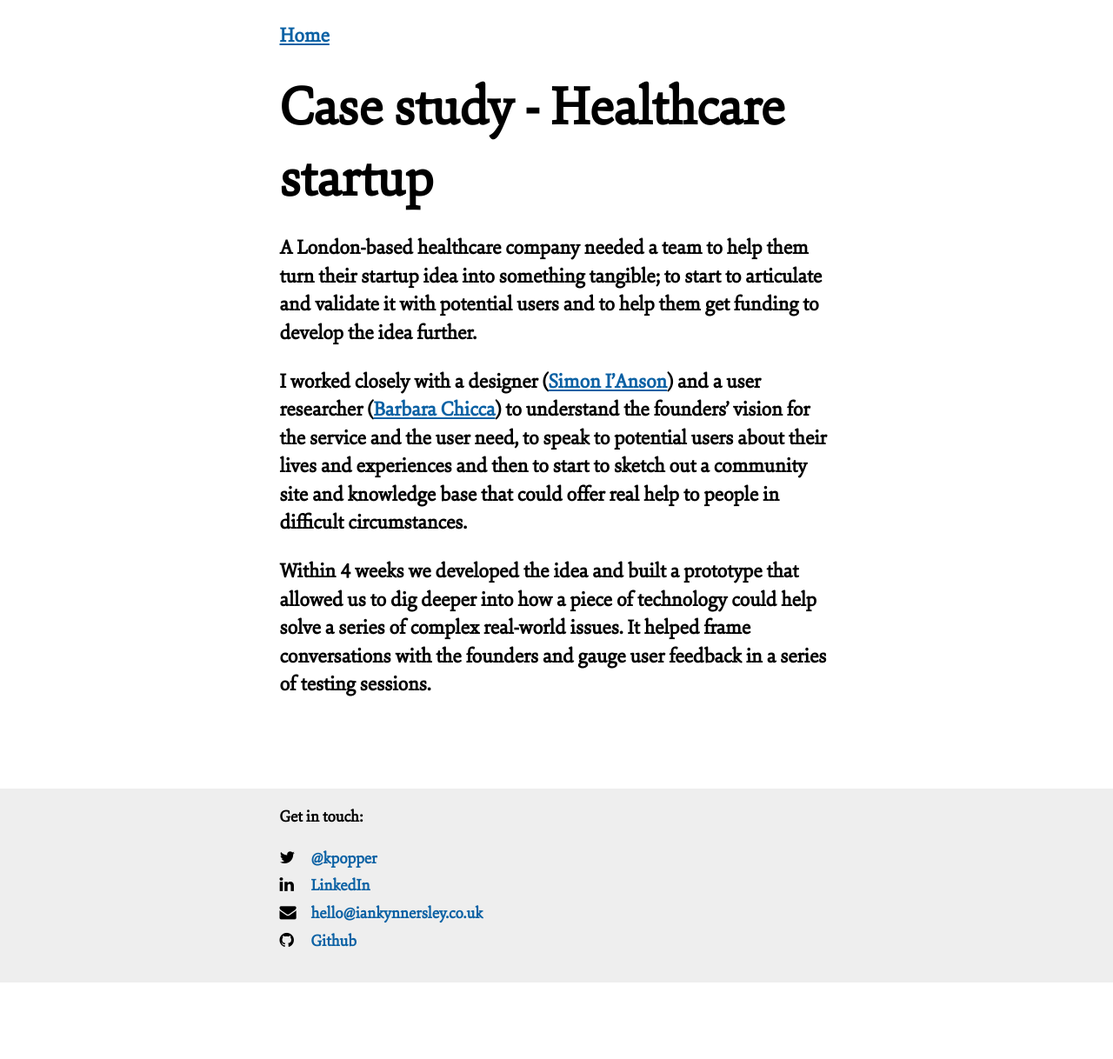
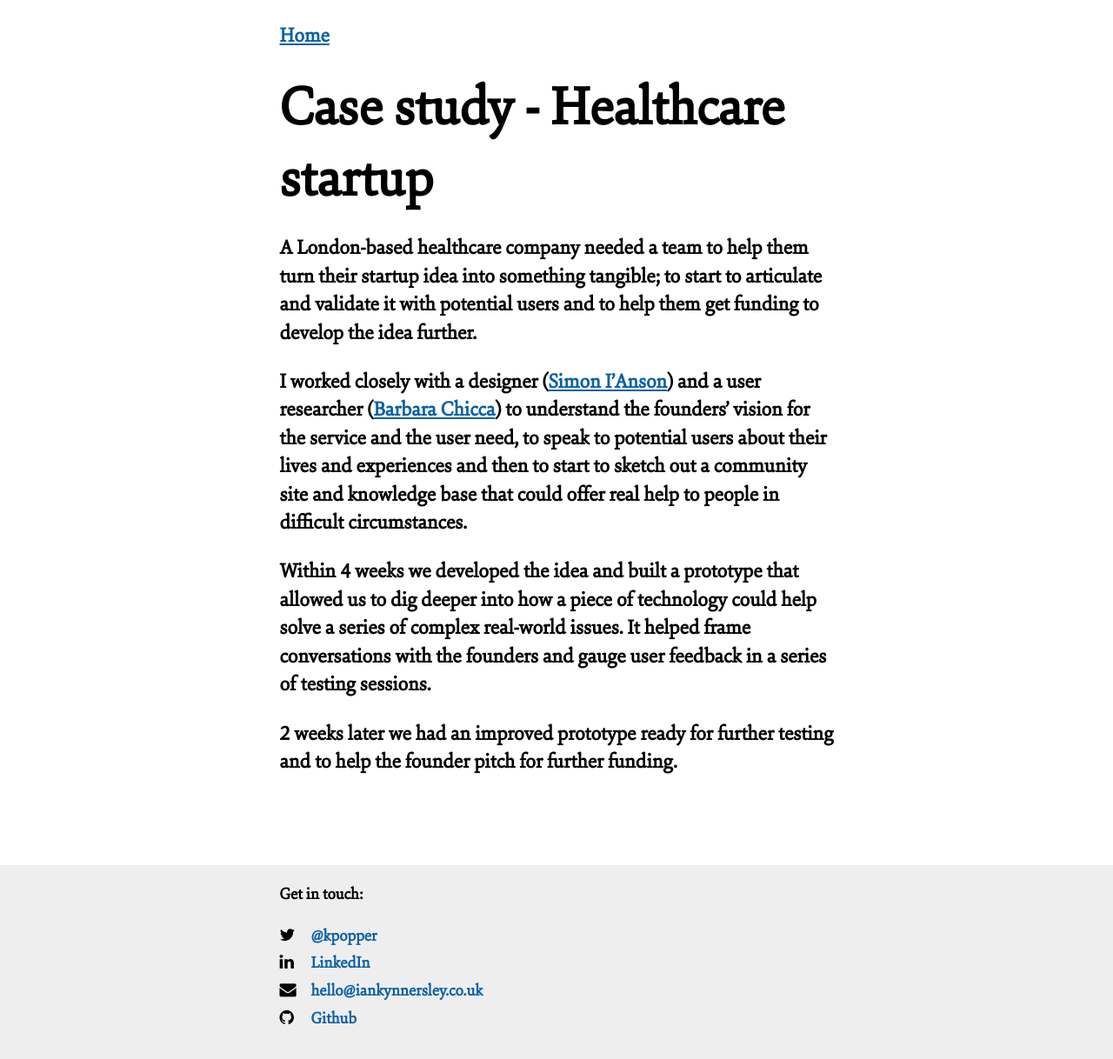
Before and after one commit to kpopper/iankynnersley.co.uk, a Jekyll site: the page built from case_studies/healthcare-startup.md, in a window 1280 px wide. Shown: the whole page at 87% size. Built offline with Jekyll 4.4.1, drawn with Linux system fonts in a browser that asks for light colours; nearby versions of some CDN libraries; Markdown is read by kramdown in place of the engine named in the settings; before the commit the page ends 1130 px from its top, so only the background shows below that.

Commit message:
Additional paragraph about what happened next

```diff
--- a/case_studies/healthcare-startup.md
+++ b/case_studies/healthcare-startup.md
@@ -8,3 +8,5 @@ A London-based healthcare company needed a team to help them turn their startup
 I worked closely with a designer ([Simon I'Anson](http://www.simonianson.co.uk/)) and a user researcher ([Barbara Chicca](http://barbarachicca.com/)) to understand the founders' vision for the service and the user need, to speak to potential users about their lives and experiences and then to start to sketch out a community site and knowledge base that could offer real help to people in difficult circumstances.
 
 Within 4 weeks we developed the idea and built a prototype that allowed us to dig deeper into how a piece of technology could help solve a series of complex real-world issues. It helped frame conversations with the founders and gauge user feedback in a series of testing sessions.
+
+2 weeks later we had an improved prototype ready for further testing and to help the founder pitch for further funding.
```
